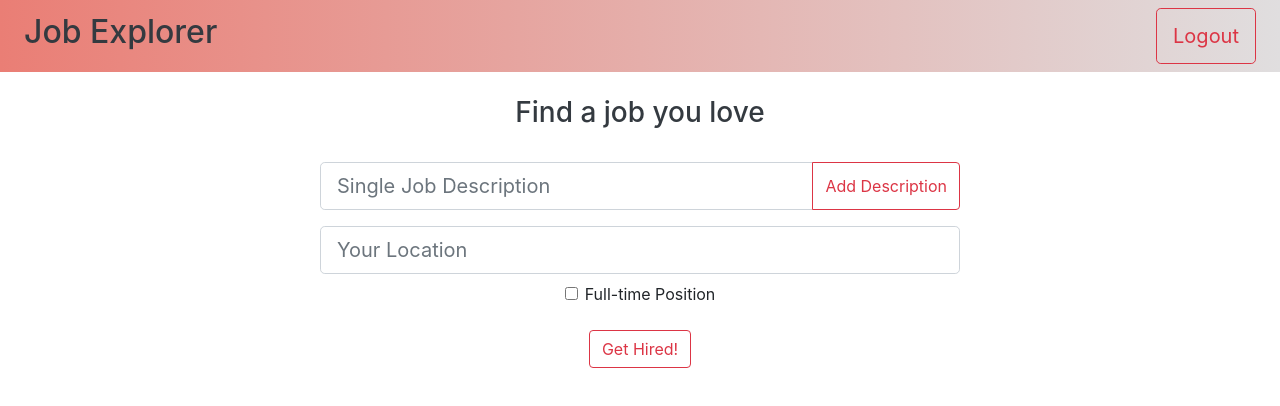
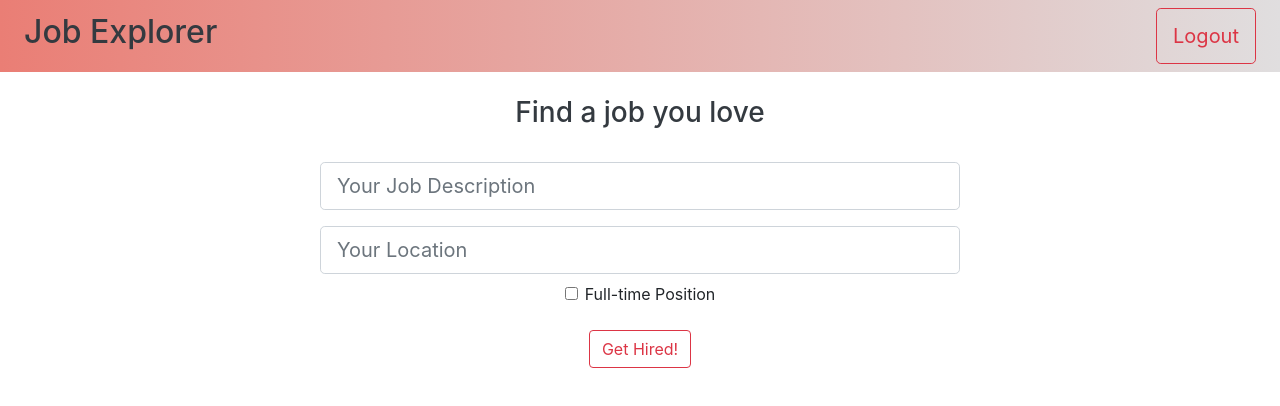
Before and after one commit to marxlow/job-explorer, a React (Create React App) app: page /login in a window 1280 px wide. Both pictures are taken after typing "name@example.com", "Sample123" into the empty fields and a click on the button "Submit". Shown: the top 406 px of the page. Built offline with nearby package versions, Linux system fonts and the light colour scheme.

Commit message:
Revert back to single field for description

```diff
--- a/src/ducks/user.js
+++ b/src/ducks/user.js
@@ -12,7 +12,7 @@ const userInitialState = {
   gender: '',
   // Job search parameters
   fullTime: false,
-  descriptions: [],
+  description: '',
   location: '',
 }
 
--- a/src/pages/DashboardPage/DashboardView.js
+++ b/src/pages/DashboardPage/DashboardView.js
@@ -6,7 +6,7 @@ class DashboardView extends Component {
   constructor(props) {
     super(props);
     this.state = {
-      description: '',
+      isLoading: false,
     };
   }
 
@@ -34,20 +34,12 @@ class DashboardView extends Component {
   });
 
   updateDescription = ((e) => {
-    this.setState({ description: e.target.value });
-  });
-
-  addDescription = (() => {
-    const description = this.state.description.toLowerCase();
-    let updatedDescriptions = this.props.descriptions;
-    updatedDescriptions.push(description);
-    this.props.updateForm({ descriptions: updatedDescriptions });
-    this.setState({ description: '' });
+    this.props.updateForm({ description: e.target.value });
   });
 
   render() {
-    const { fullTime, descriptions, location } = this.props;
-    const { description } = this.state;
+    const { fullTime, description, location } = this.props;
+    const { isLoading } = this.state;
 
     return (
       <div>
@@ -56,26 +48,18 @@ class DashboardView extends Component {
           <div className="pt-4">
             <span className="h3 text-dark">Find a job you love</span>
           </div>
+          {/* Form for job searching */}
           <div className="pt-4 w-50">
             <form className="d-flex flex-column align-items-center">
-              {/* Selected Descriptions */}
-              <div>
-                {descriptions.map((description, key) => {
-                  return (
-                    <span key={key} className="badge badge-pill badge-dark ml-4 my-1 p-3">
-                      <medium>{description}</medium>
-                    </span>
-                  );
-                })}
-              </div>
 
-              {/* Adding Descriptions */}
-              <div className="input-group my-2">
-                <input type="text" className="form-control form-control-lg" placeholder="Single Job Description" onChange={this.updateDescription} value={description} />
-                <div className="input-group-append">
-                  <button className="btn btn-outline-danger" type="button" onClick={this.addDescription}>Add Description</button>
-                </div>
-              </div>
+              {/* For Description */}
+              <input
+                className="form-control form-control-lg my-2"
+                type="text"
+                placeholder="Your Job Description"
+                value={description}
+                onChange={this.updateDescription}
+              />
 
               {/* For Location */}
               <input
```
